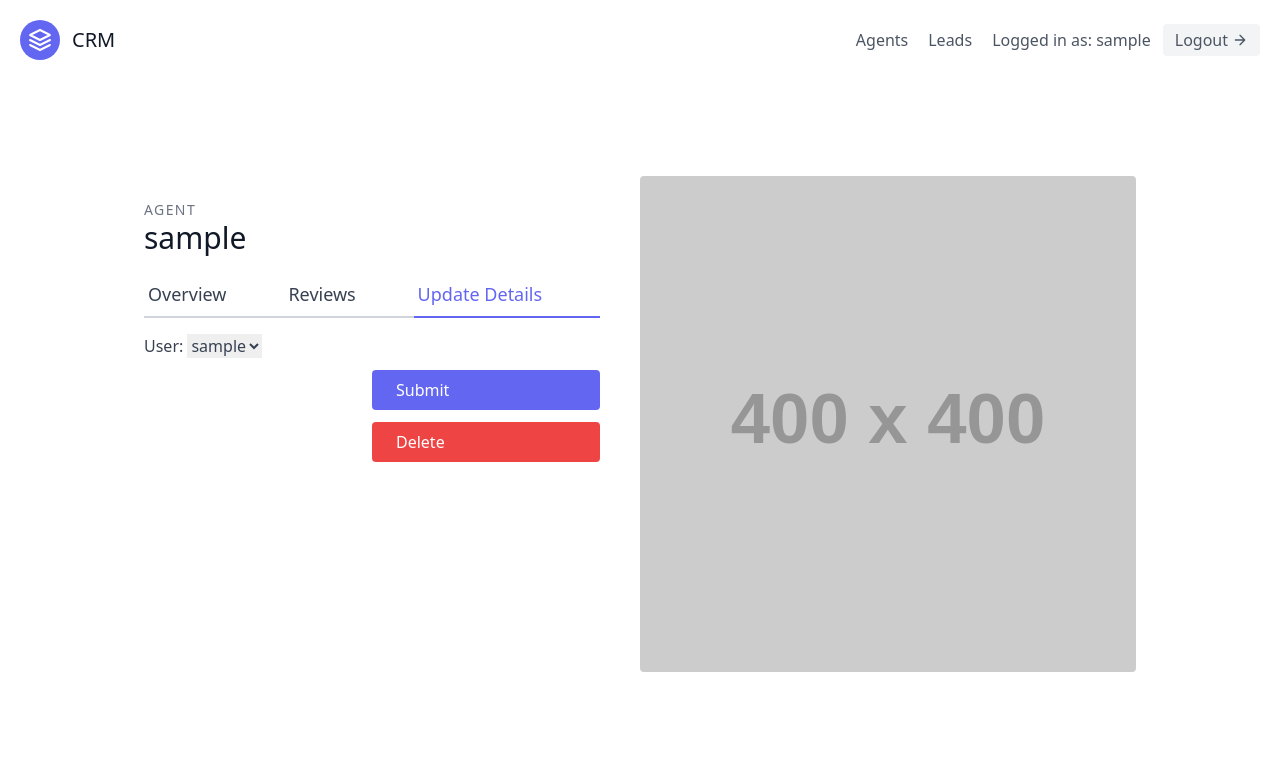
After one commit to Qitaal/CRM-App, a Django app: page /agents/1/update/ in a window 1280 px wide. The commit adds this page. Shown: the top 767 px of the page. Run offline with Django 3.2, Linux system fonts and the light colour scheme; a user stored in the database is signed in; tables that the repository leaves empty hold one stand-in row (values such as "Sample post"); grey boxes labelled with a size stand in for pictures from a placeholder-image service; some libraries are stand-ins or nearby versions.

Commit message:
create update and delete agent

```diff
--- a/src/agents/urls.py
+++ b/src/agents/urls.py
@@ -1,9 +1,18 @@
 from django.urls import path
-from .views import AgentListView,AgentCreateView
+from .views import (
+    AgentDeleteView,
+    AgentDetailView,
+    AgentListView,
+    AgentCreateView,
+    AgentUpdateView,
+)
 
 app_name = 'agents'
 
 urlpatterns = [
     path('', AgentListView.as_view(), name='agent_list'),
+    path('<int:pk>/', AgentDetailView.as_view(), name='agent_detail'),
     path('create/', AgentCreateView.as_view(), name='agent_create'),
+    path('<int:pk>/update/', AgentUpdateView.as_view(), name='agent_update'),
+    path('<int:pk>/delete/', AgentDeleteView.as_view(), name='agent_delete'),
 ]
--- a/src/agents/views.py
+++ b/src/agents/views.py
@@ -5,12 +5,14 @@ from django.contrib.auth.mixins import LoginRequiredMixin
 from leads.models import Agent
 from .forms import AgentForm
 
+
 class AgentListView(LoginRequiredMixin, generic.ListView):
     template_name = 'agents/agent_list.html'
     context_object_name = 'agents'
 
     def get_queryset(self):
-        return Agent.objects.all()
+        organization = self.request.user.userprofile
+        return Agent.objects.filter(organization=organization)
 
 class AgentCreateView(LoginRequiredMixin, generic.CreateView):
     template_name = 'agents/agent_create.html'
@@ -24,3 +26,36 @@ class AgentCreateView(LoginRequiredMixin, generic.CreateView):
         agent.organization = self.request.user.userprofile
         agent.save()
         return super(AgentCreateView, self).form_valid(form)
+
+
+class AgentDetailView(LoginRequiredMixin, generic.DetailView):
+    template_name = 'agents/agent_detail.html'
+    context_object_name = 'agent'
+
+    def get_queryset(self):
+        organization = self.request.user.userprofile
+        return Agent.objects.filter(organization=organization)
+
+
+class AgentUpdateView(LoginRequiredMixin, generic.UpdateView):
+    template_name = 'agents/agent_update.html'
+    context_object_name = 'agent'
+    form_class = AgentForm
+
+    def get_queryset(self):
+        organization = self.request.user.userprofile
+        return Agent.objects.filter(organization=organization)
+
+    def get_success_url(self):
+        return reverse('agents:agent_list')
+
+
+class AgentDeleteView(LoginRequiredMixin, generic.DeleteView):
+    template_name = 'agents/agent_delete.html'
+
+    def get_queryset(self):
+        organization = self.request.user.userprofile
+        return Agent.objects.filter(organization=organization)
+
+    def get_success_url(self):
+        return reverse('agents:agent_list')
--- a/src/leads/urls.py
+++ b/src/leads/urls.py
@@ -13,7 +13,7 @@ app_name = 'leads'
 urlpatterns = [
     path('', LeadListView.as_view(), name='lead_list'),
     path('<int:pk>/', LeadDetailView.as_view(), name='lead_detail'),
-    path('create/', LeadCreateView.as_view(), name='lead_create'),
     path('<int:pk>/update/', LeadUpdateView.as_view(), name='lead_update'),
     path('<int:pk>/delete/', LeadDeleteView.as_view(), name='lead_delete'),
+    path('create/', LeadCreateView.as_view(), name='lead_create'),
 ]
--- a/src/leads/views.py
+++ b/src/leads/views.py
@@ -84,6 +84,7 @@ class LeadCreateView(LoginRequiredMixin, generic.CreateView):
 class LeadUpdateView(LoginRequiredMixin, generic.UpdateView):
     template_name = 'leads/lead_update.html'
     queryset = Lead.objects.all()
+    context_object_name = "lead"
     form_class = LeadForm
 
     def get_success_url(self):
--- a/src/templates/agents/agent_list.html
+++ b/src/templates/agents/agent_list.html
@@ -26,7 +26,7 @@
                     <div class="flex-grow">
                     <h2 class="text-gray-900 text-lg title-font font-medium mb-3">{{ agent }}</h2>
                     <p class="leading-relaxed text-base">Blue bottle crucifix vinyl post-ironic four dollar toast vegan taxidermy. Gastropub indxgo juice poutine.</p>
-                    <a href="#"" class="mt-3 text-indigo-500 inline-flex items-center">View lead
+                    <a href="{% url 'agents:agent_detail' agent.pk %}"" class="mt-3 text-indigo-500 inline-flex items-center">View Agent
                         <svg fill="none" stroke="currentColor" stroke-linecap="round" stroke-linejoin="round" stroke-width="2" class="w-4 h-4 ml-2" viewBox="0 0 24 24">
                         <path d="M5 12h14M12 5l7 7-7 7"></path>
                         </svg>
--- /dev/null
+++ b/src/templates/agents/agent_update.html
@@ -0,0 +1,36 @@
+{% extends "base.html" %}
+
+{% block content %}
+
+<section class="text-gray-700 body-font overflow-hidden">
+    <div class="container px-5 py-24 mx-auto">
+      <div class="lg:w-4/5 mx-auto flex flex-wrap">
+        <div class="lg:w-1/2 w-full lg:pr-10 lg:py-6 mb-6 lg:mb-0">
+            <h2 class="text-sm title-font text-gray-500 tracking-widest">AGENT</h2>
+            <h1 class="text-gray-900 text-3xl title-font font-medium mb-4">{{ agent.user.username }}</h1>
+            <div class="flex mb-4">
+                <a href="{% url 'agents:agent_detail' agent.pk %}" class="flex-grow border-b-2 border-gray-300 py-2 text-lg px-1">
+                    Overview
+                </a>
+                <a class="flex-grow border-b-2 border-gray-300 py-2 text-lg px-1">
+                    Reviews
+                </a>
+                <a href="{% url 'agents:agent_update' agent.pk %}" class="flex-grow text-indigo-500 border-b-2 border-indigo-500 py-2 text-lg px-1">
+                    Update Details
+                </a>
+            </div>
+            <form form method="post">
+                {% csrf_token %}
+                {{ form.as_p }}
+                <button class="w-1/2 mt-3 flex ml-auto text-white bg-indigo-500 border-0 py-2 px-6 focus:outline-none hover:bg-indigo-600 rounded" type="submit">Submit</button>
+            </form>
+            <a href="{% url 'agents:agent_delete' agent.pk %}" class="w-1/2 mt-3 flex ml-auto text-white bg-red-500 border-0 py-2 px-6 focus:outline-none hover:bg-indigo-600 rounded">
+                Delete
+            </a>
+        </div>
+        <img alt="ecommerce" class="lg:w-1/2 w-full lg:h-auto h-64 object-cover object-center rounded" src="https://dummyimage.com/400x400">
+      </div>
+    </div>
+  </section>
+
+{% endblock content %}
--- a/src/templates/navbar.html
+++ b/src/templates/navbar.html
@@ -7,9 +7,11 @@
         <span class="ml-3 text-xl">CRM</span>
       </a>
       <nav class="md:ml-auto flex flex-wrap items-center text-base justify-center">
-        <a href="{% url 'leads:lead_list' %}" class="mr-5 hover:text-gray-900">Leads</a>
         {% if not request.user.is_authenticated %}
-        <a href="{% url 'signup' %}" class="mr-5 hover:text-gray-900">Signup</a>
+          <a href="{% url 'signup' %}" class="mr-5 hover:text-gray-900">Signup</a>
+        {% else %}
+          <a href="{% url 'agents:agent_list' %}" class="mr-5 hover:text-gray-900">Agents</a>
+          <a href="{% url 'leads:lead_list' %}" class="mr-5 hover:text-gray-900">Leads</a>
         {% endif %}
       </nav>
       {% if request.user.is_authenticated %}
```
Also changed, not shown: src/templates/agents/agent_delete.html (added, +12 -0 lines), src/templates/agents/agent_detail.html (added, +43 -0 lines).
